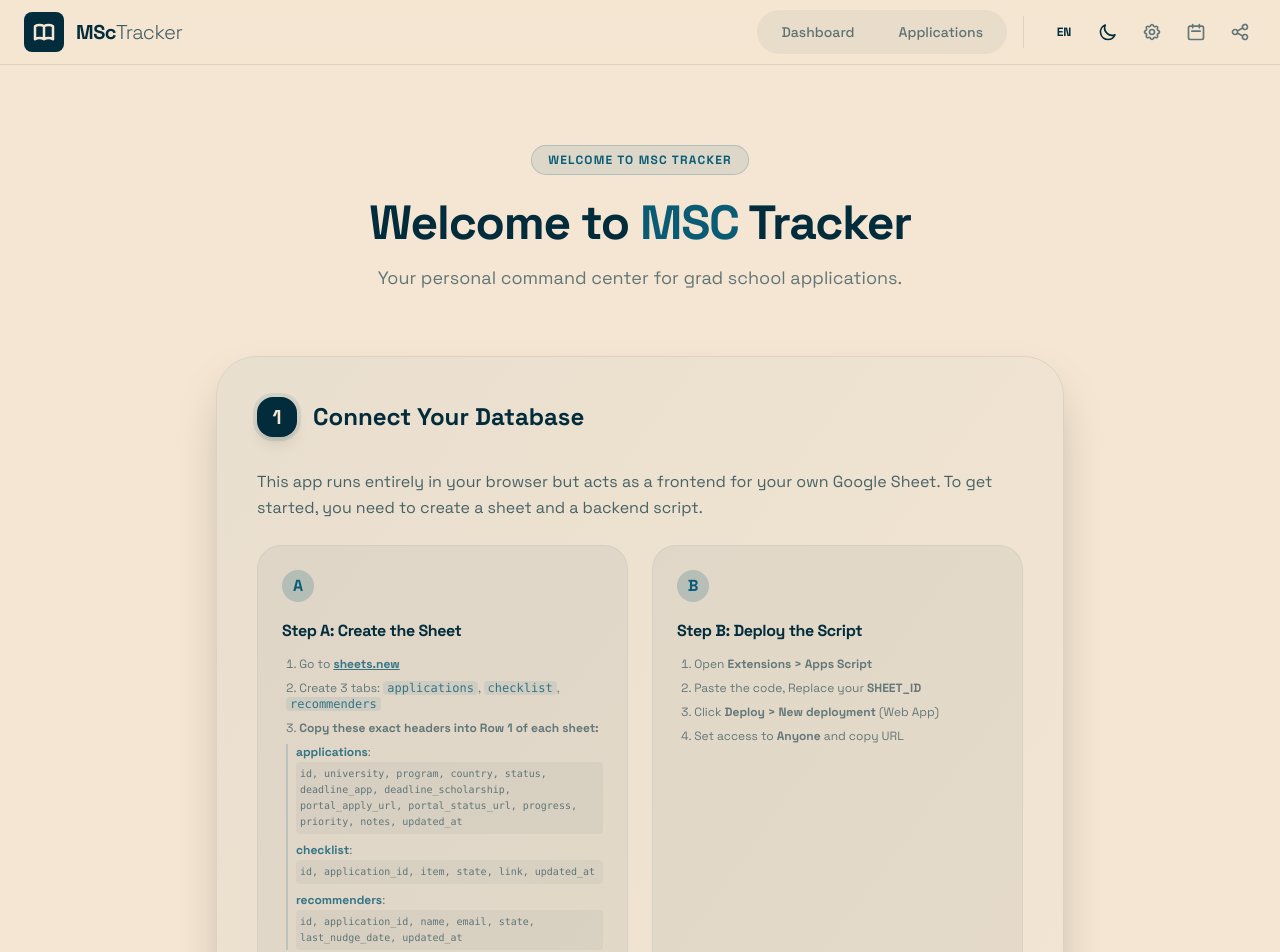
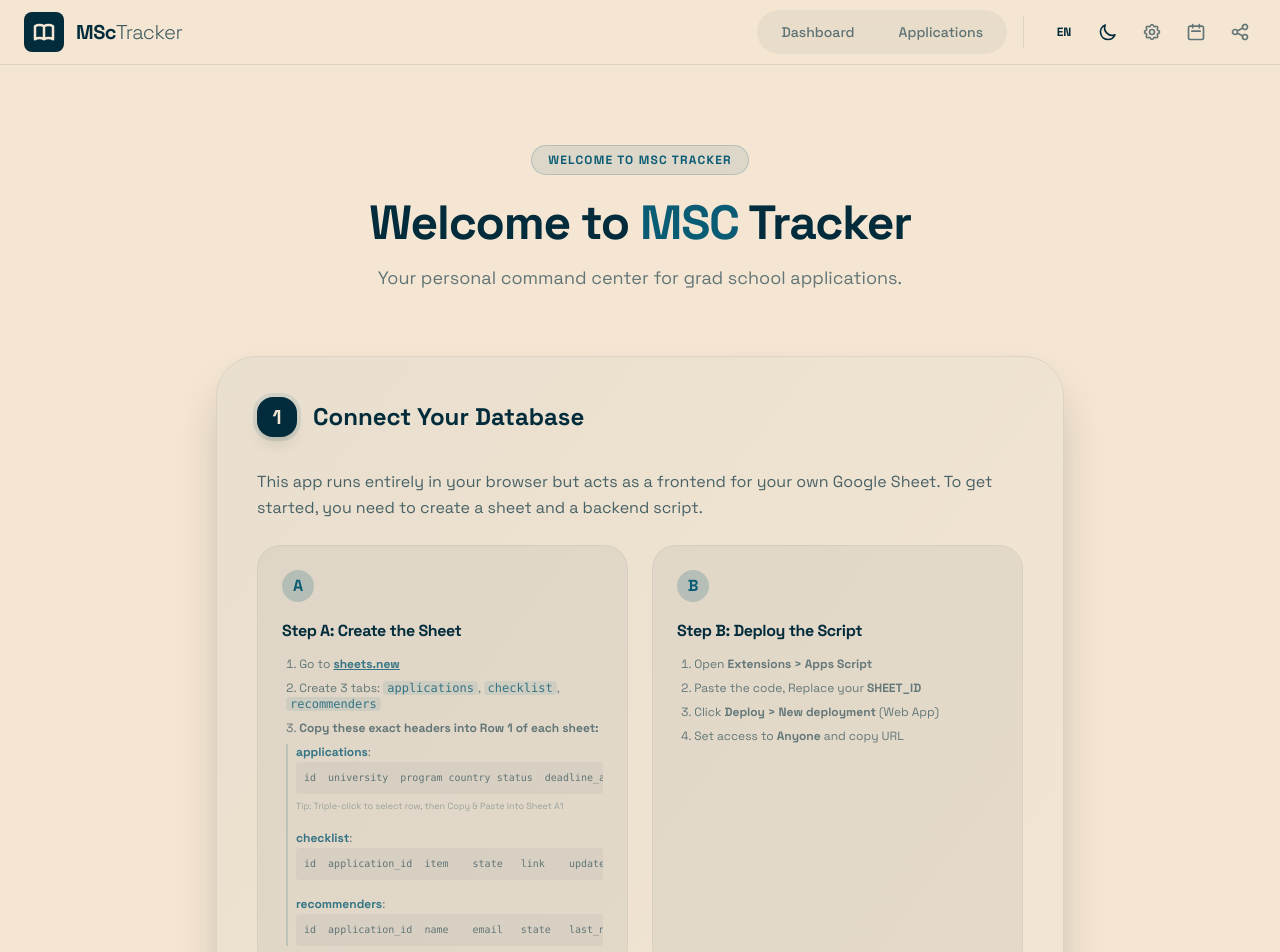
Before and after one commit to azizjail2003/applications-tracker, a Nuxt app: page /setup in a window 1280 px wide. Shown: the top 952 px of the page. Built offline with nearby package versions, Linux system fonts and the light colour scheme.

Commit message:
Update setup docs with tab-separated headers for easy copy-paste

```diff
--- a/pages/setup.vue
+++ b/pages/setup.vue
@@ -86,18 +86,21 @@
                   </li>
                   <li>
                      <strong>Copy these exact headers into Row 1 of each sheet:</strong>
-                     <ul class="mt-2 space-y-2 pl-2 border-l-2 border-brand-teal/20">
+                     <ul class="mt-2 space-y-4 pl-2 border-l-2 border-brand-teal/20">
                         <li>
                            <span class="font-bold text-brand-teal">applications</span>:
-                           <div class="font-mono text-[10px] select-all bg-brand-dark/5 dark:bg-brand-light/10 p-1 rounded mt-0.5">id, university, program, country, status, deadline_app, deadline_scholarship, portal_apply_url, portal_status_url, progress, priority, notes, updated_at</div>
+                           <div class="relative group">
+                              <pre class="font-mono text-[10px] select-all bg-brand-dark/5 dark:bg-brand-light/10 p-2 rounded mt-0.5 overflow-x-auto whitespace-pre cursor-pointer hover:bg-brand-dark/10 transition-colors" title="Click to select all">id	university	program	country	status	deadline_app	deadline_scholarship	portal_apply_url	portal_status_url	progress	priority	notes	updated_at</pre>
+                              <div class="text-[9px] text-brand-dark/40 dark:text-brand-light/40 mt-1">Tip: Triple-click to select row, then Copy & Paste into Sheet A1</div>
+                           </div>
                         </li>
                         <li>
                            <span class="font-bold text-brand-teal">checklist</span>:
-                           <div class="font-mono text-[10px] select-all bg-brand-dark/5 dark:bg-brand-light/10 p-1 rounded mt-0.5">id, application_id, item, state, link, updated_at</div>
+                           <pre class="font-mono text-[10px] select-all bg-brand-dark/5 dark:bg-brand-light/10 p-2 rounded mt-0.5 overflow-x-auto whitespace-pre cursor-pointer hover:bg-brand-dark/10 transition-colors">id	application_id	item	state	link	updated_at</pre>
                         </li>
                         <li>
                            <span class="font-bold text-brand-teal">recommenders</span>:
-                           <div class="font-mono text-[10px] select-all bg-brand-dark/5 dark:bg-brand-light/10 p-1 rounded mt-0.5">id, application_id, name, email, state, last_nudge_date, updated_at</div>
+                           <pre class="font-mono text-[10px] select-all bg-brand-dark/5 dark:bg-brand-light/10 p-2 rounded mt-0.5 overflow-x-auto whitespace-pre cursor-pointer hover:bg-brand-dark/10 transition-colors">id	application_id	name	email	state	last_nudge_date	updated_at</pre>
                         </li>
                      </ul>
                   </li>
```
